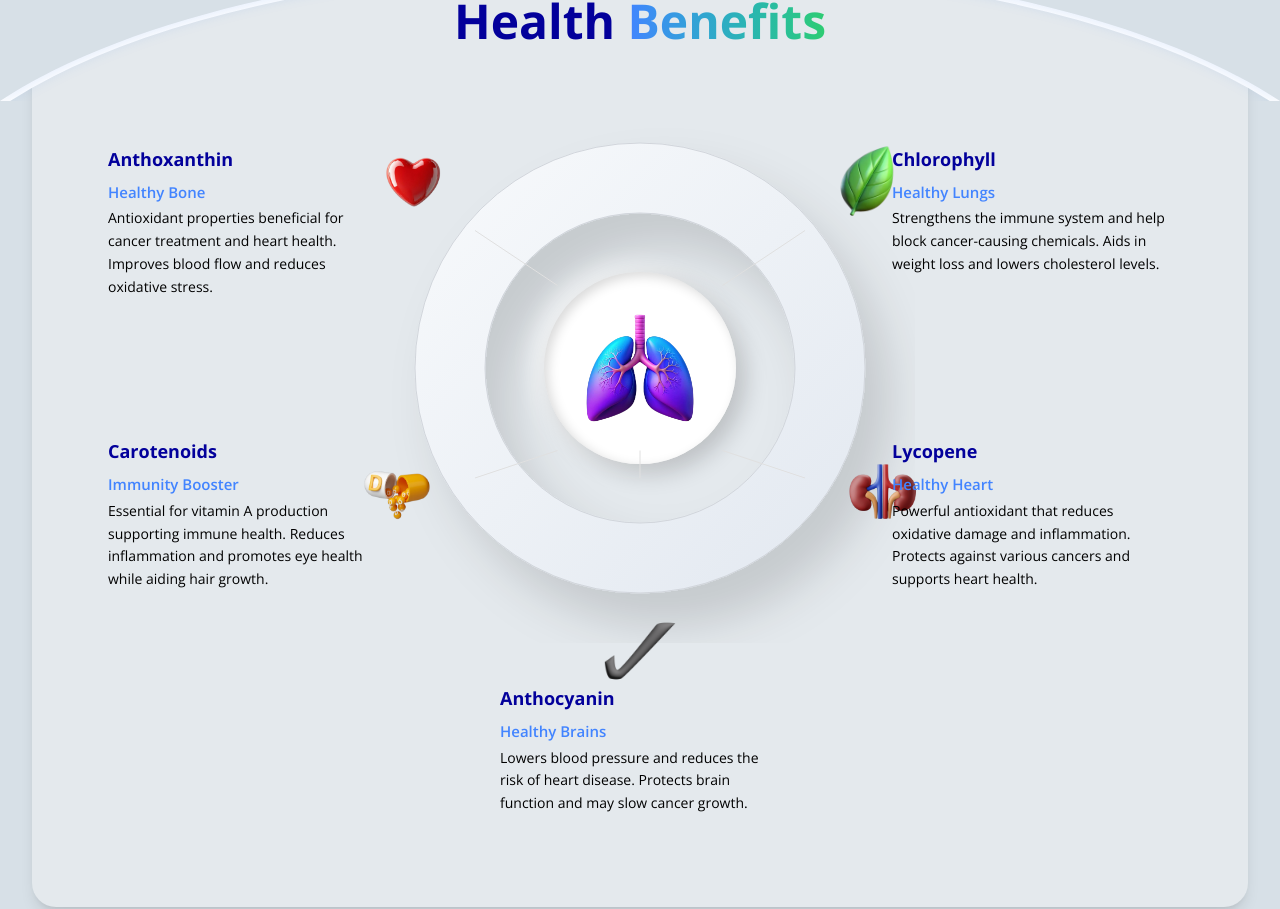
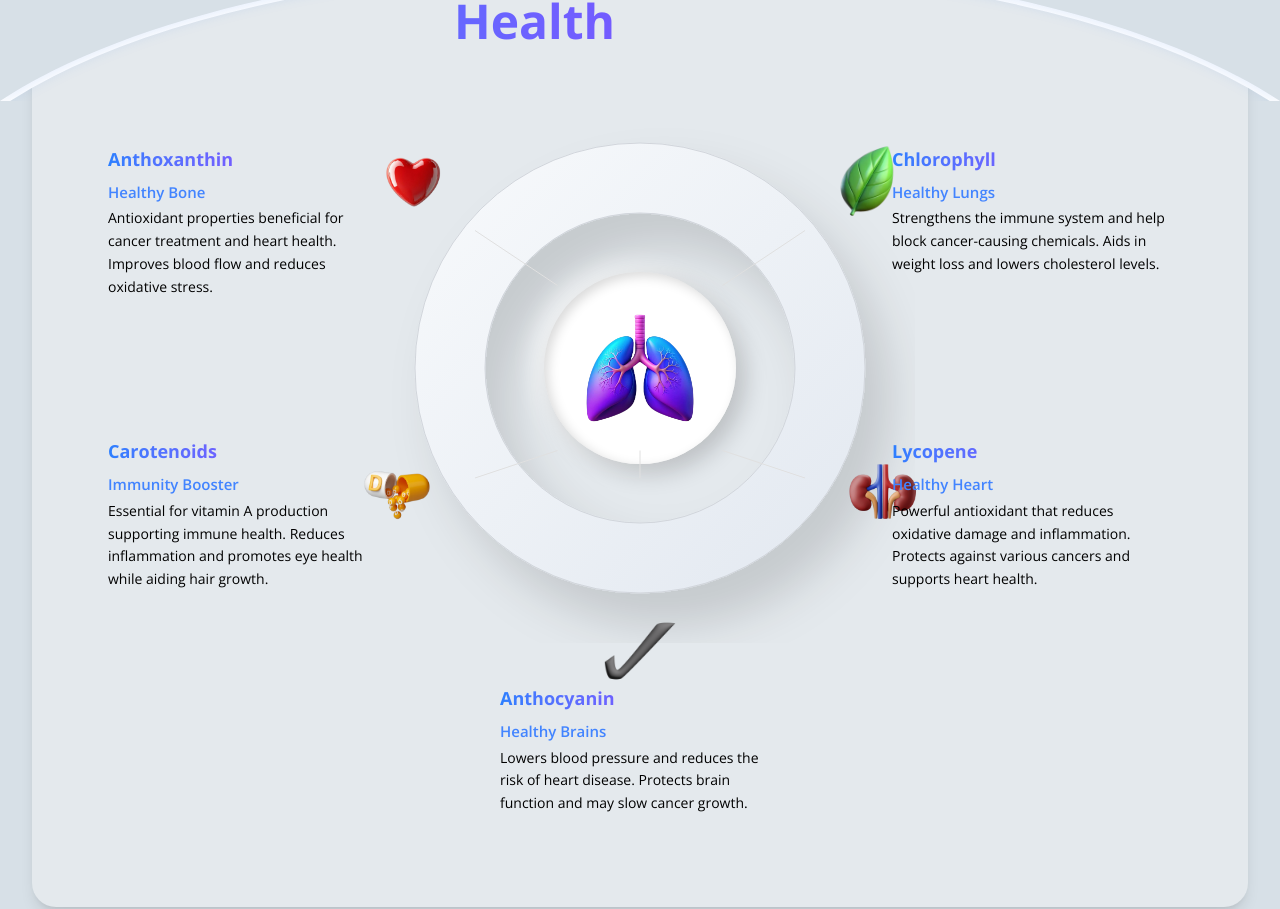
Before and after one commit to nikhil-cmtai/gagan, a Next.js app: page / in a window 1280 px wide. Shown: the part 2986-3895 px from the top of the page. Built offline with nearby package versions, Linux system fonts and the light colour scheme.

Commit message:
Enhance styling in BenefitsSection with gradient text for improved visual appeal
- Updated header and benefit titles to use gradient backgrounds for a more vibrant design.
- Ensured consistent text styling across all health benefit labels to align with the overall aesthetic.

```diff
--- a/components/home/benefits-section.tsx
+++ b/components/home/benefits-section.tsx
@@ -33,7 +33,9 @@ export const BenefitsSection = () => {
           </svg>
         </div>
 
-        <h2 className="text-center text-3xl md:text-5xl text-primary font-bold mb-12">Health <span className="relative z-10 bg-gradient-to-r from-[#4284FF] to-[#2ECC71] text-transparent bg-clip-text">Benefits</span></h2>
+        <h2 className="text-center text-3xl md:text-5xl font-bold mb-12 bg-gradient-to-r from-blue-500 to-purple-600 text-transparent bg-clip-text">
+          Health <span className="relative z-10">Benefits</span>
+        </h2>
 
         <div className="max-w-7xl mx-auto mb-0 md:mb-42">
           {/* Mobile Layout - Circle at start, cards below in single row */}
@@ -105,7 +107,7 @@ export const BenefitsSection = () => {
             <div className="grid grid-cols-1 sm:grid-cols-2 md:grid-cols-3 gap-4">
               {/* Anthoxanthin */}
               <div className="w-full rounded-md p-4">
-                <h3 className="font-bold text-primary text-base mb-2">Anthoxanthin</h3>
+                <h3 className="font-bold bg-gradient-to-r from-blue-500 to-purple-600 text-transparent bg-clip-text text-base mb-2">Anthoxanthin</h3>
                 <div className="text-[13px] text-[#4284FF] font-semibold mb-1">Healthy Bone</div>
                 <p className="text-xs text-black leading-relaxed">
                   Antioxidant properties beneficial for cancer treatment and heart health.
@@ -115,7 +117,7 @@ export const BenefitsSection = () => {
 
               {/* Chlorophyll */}
               <div className="w-full rounded-md p-4">
-                <h3 className="font-bold text-primary text-base mb-2">Chlorophyll</h3>
+                <h3 className="font-bold bg-gradient-to-r from-blue-500 to-purple-600 text-transparent bg-clip-text text-base mb-2">Chlorophyll</h3>
                 <div className="text-[13px] text-[#4284FF] font-semibold mb-1">Healthy Lungs</div>
                 <p className="text-xs text-black leading-relaxed">
                   Strengthens the immune system and help block cancer-causing chemicals.
@@ -125,7 +127,7 @@ export const BenefitsSection = () => {
 
               {/* Lycopene */}
               <div className="w-full rounded-md p-4">
-                <h3 className="font-bold text-primary text-base mb-2">Lycopene</h3>
+                <h3 className="font-bold bg-gradient-to-r from-blue-500 to-purple-600 text-transparent bg-clip-text text-base mb-2">Lycopene</h3>
                 <div className="text-[13px] text-[#4284FF] font-semibold mb-1">Healthy Heart</div>
                 <p className="text-xs text-black leading-relaxed">
                   Powerful antioxidant that reduces oxidative damage and inflammation.
@@ -135,7 +137,7 @@ export const BenefitsSection = () => {
 
               {/* Carotenoids */}
               <div className="w-full rounded-md p-4">
-                <h3 className="font-bold text-primary text-base mb-2">Carotenoids</h3>
+                <h3 className="font-bold bg-gradient-to-r from-blue-500 to-purple-600 text-transparent bg-clip-text text-base mb-2">Carotenoids</h3>
                 <div className="text-[13px] text-[#4284FF] font-semibold mb-1">Immunity Booster</div>
                 <p className="text-xs text-black leading-relaxed">
                   Essential for vitamin A production supporting immune health.
@@ -145,7 +147,7 @@ export const BenefitsSection = () => {
 
               {/* Anthocyanin */}
               <div className="w-full rounded-md p-4">
-                <h3 className="font-bold text-primary text-base mb-2">Anthocyanin</h3>
+                <h3 className="font-bold bg-gradient-to-r from-blue-500 to-purple-600 text-transparent bg-clip-text text-base mb-2">Anthocyanin</h3>
                 <div className="text-[13px] text-[#4284FF] font-semibold mb-1">Healthy Brains</div>
                 <p className="text-xs text-black leading-relaxed">
                   Lowers blood pressure and reduces the risk of heart disease.
@@ -237,7 +239,7 @@ export const BenefitsSection = () => {
               <div className="absolute w-full h-full">
                 {/* Top Left - Anthoxanthin */}
                 <div className="absolute top-8 left-8 w-80 rounded-md p-5">
-                  <h3 className="font-bold text-primary text-lg mb-2">Anthoxanthin</h3>
+                  <h3 className="font-bold bg-gradient-to-r from-blue-500 to-purple-600 text-transparent bg-clip-text text-lg mb-2">Anthoxanthin</h3>
                   <div className="text-[15px] text-[#4284FF] font-semibold mb-1">Healthy Bone</div>
                   <p className="text-sm text-black leading-relaxed">
                     Antioxidant properties beneficial for cancer treatment and heart health.
@@ -247,7 +249,7 @@ export const BenefitsSection = () => {
 
                 {/* Top Right - Chlorophyll */}
                 <div className="absolute top-8 right-8 w-80 rounded-md p-5">
-                  <h3 className="font-bold text-primary text-lg mb-2">Chlorophyll</h3>
+                  <h3 className="font-bold bg-gradient-to-r from-blue-500 to-purple-600 text-transparent bg-clip-text text-lg mb-2">Chlorophyll</h3>
                   <div className="text-[15px] text-[#4284FF] font-semibold mb-1">Healthy Lungs</div>
                   <p className="text-sm text-black leading-relaxed">
                     Strengthens the immune system and help block cancer-causing chemicals.
@@ -257,7 +259,7 @@ export const BenefitsSection = () => {
 
                 {/* Bottom Right - Lycopene */}
                 <div className="absolute bottom-8 right-8 w-80 rounded-md p-5">
-                  <h3 className="font-bold text-primary text-lg mb-2">Lycopene</h3>
+                  <h3 className="font-bold bg-gradient-to-r from-blue-500 to-purple-600 text-transparent bg-clip-text text-lg mb-2">Lycopene</h3>
                   <div className="text-[15px] text-[#4284FF] font-semibold mb-1">Healthy Heart</div>
                   <p className="text-sm text-black leading-relaxed">
                     Powerful antioxidant that reduces oxidative damage and inflammation.
@@ -267,7 +269,7 @@ export const BenefitsSection = () => {
 
                 {/* Bottom Left - Carotenoids */}
                 <div className="absolute bottom-8 left-8 w-80 rounded-md p-5">
-                  <h3 className="font-bold text-primary text-lg mb-2">Carotenoids</h3>
+                  <h3 className="font-bold bg-gradient-to-r from-blue-500 to-purple-600 text-transparent bg-clip-text text-lg mb-2">Carotenoids</h3>
                   <div className="text-[15px] text-[#4284FF] font-semibold mb-1">Immunity Booster</div>
                   <p className="text-sm text-black leading-relaxed">
                     Essential for vitamin A production supporting immune health.
@@ -277,7 +279,7 @@ export const BenefitsSection = () => {
 
                 {/* Bottom Center - Anthocyanin */}
                 <div className="absolute -bottom-24 left-1/2 transform -translate-x-1/2 translate-y-24 w-80 rounded-md p-5">
-                  <h3 className="font-bold text-primary text-lg mb-2">Anthocyanin</h3>
+                  <h3 className="font-bold bg-gradient-to-r from-blue-500 to-purple-600 text-transparent bg-clip-text text-lg mb-2">Anthocyanin</h3>
                   <div className="text-[15px] text-[#4284FF] font-semibold mb-1">Healthy Brains</div>
                   <p className="text-sm text-black leading-relaxed">
                     Lowers blood pressure and reduces the risk of heart disease.
```
